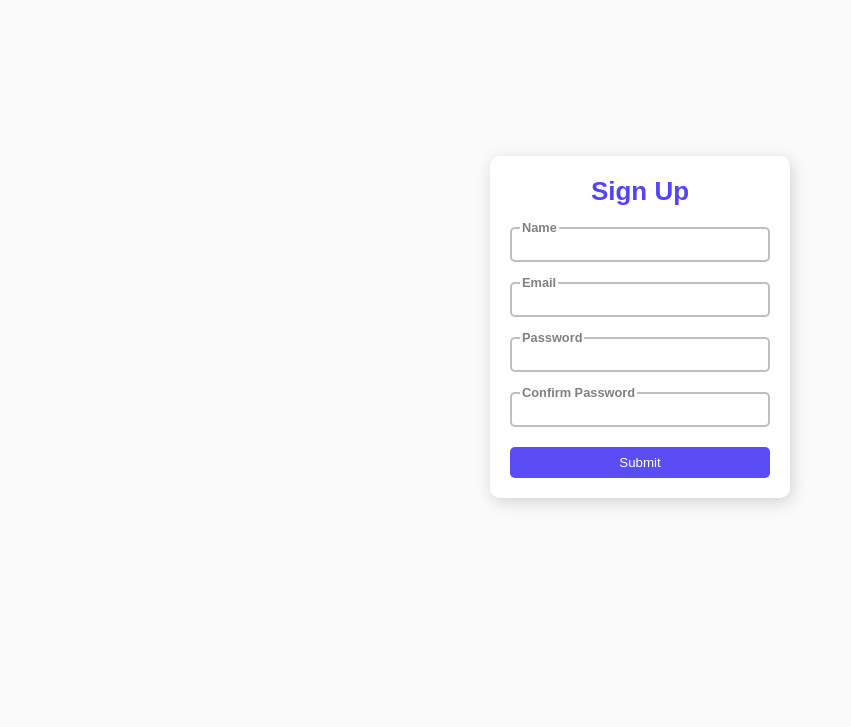
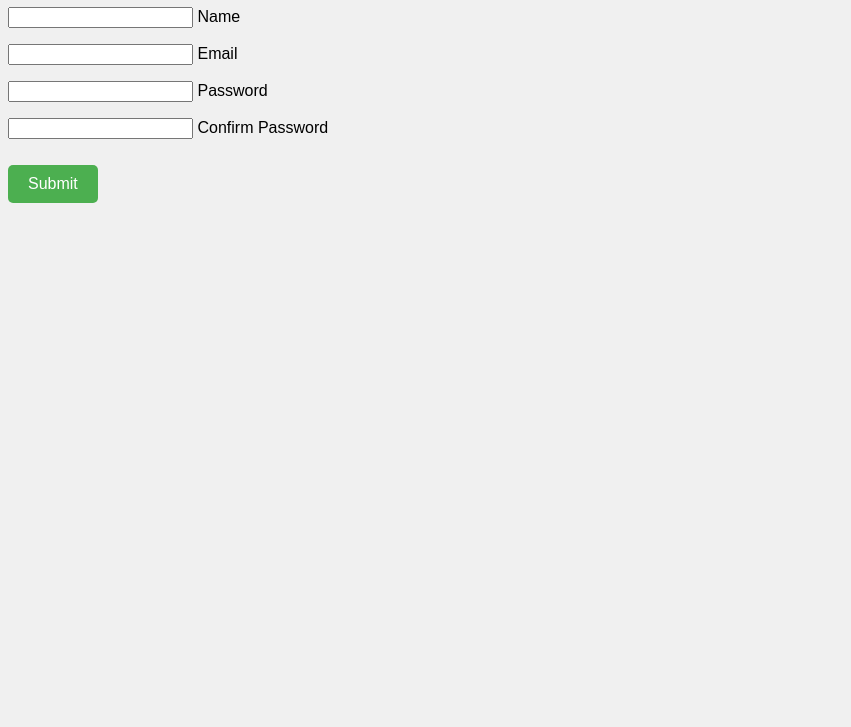
Before and after one commit to JinuSaju/Web-Forms, a plain HTML site: page index.html in a window 1280 px wide. Shown: the part 73-800 px from the top of the page, without its empty margins (0-851 px from the left). Drawn offline with Linux system fonts and the light colour scheme.

Commit message:
Update style.css

```diff
--- a/style.css
+++ b/style.css
@@ -1,84 +1,56 @@
-*{
-      box-sizing: border-box;
-      margin: 0;
-      padding: 0;
+body {
+    font-family: Arial, sans-serif;
+    background-color: #f0f0f0;
 }
-    body{
-      background-color: #fafafa;
-      font-family: Arial, Helvetica, sans-serif;
+
+.container {
+    max-width: 600px;
+    margin: 0 auto;
+    text-align: center;
+    padding: 20px;
+    background-color: #fff;
+    border-radius: 8px;
+    box-shadow: 0 0 10px rgba(0, 0, 0, 0.1);
+}
+
+h1 {
+    color: #333;
+}
+
+.board {
     display: grid;
-      place-items: center;
-      height: 100vh;
+    grid-template-columns: repeat(3, 100px);
+    grid-gap: 10px;
+    margin: 20px auto;
 }
-    h1{
-      font-size: 26px;
-      color: rgb(83, 68, 251);
-      text-align: center;
-    }
-    .vc-input{
-      width: 300px;
-      display: flex;
-      flex-direction: column;
-      box-shadow: 2px 4px 16px rgba(0, 0, 0, 0.16);
-      background-color: white;
-      gap: 20px;
-      padding: 20px;
-      border-radius: 10px;
-      margin: 0 auto;
-    }
-    .vc-input input{
-      border: 2px solid rgba(128, 128, 128, 0.505);
-      outline: none;
-      height: 35px;
-      transition: .5s;
-      color: rgba(128, 128, 128, 0.8);
-      width: 100%;
-      border-radius: 5px;
-      padding: 2px;
-    }
-    .vc-input input:focus{
-      border-color:rgb(91, 77, 245);
-      color: rgb(91, 77, 245);
-    }
-    .vc-input input:focus::placeholder{
-      color: rgb(91, 77, 245);
-    }
-    input::-webkit-outer-spin-button,
-    input::-webkit-inner-spin-button {
-      -webkit-appearance: none;
-      margin: 0;
-    }
-    .vc-input button{
-      background-color: rgb(91, 77, 245);
-      color: white;
-      border-radius: 5px;
-      border: none;
-      padding: 8px;
-      cursor: pointer;
-      transition: .15s;
-    }
-    .vc-input button:hover{
-      background-color:  rgb(72, 56, 246);
-    }
-    .vc-input p{
-      position: relative;
-    }
-    label{
-      position: absolute;
-      top :-7px;
-      left: 10px;
-      background-color: white;
-      padding: 0 2px;
-      font-size: .8rem;
-      font-weight: bold;
-      color: gray ;
-      transition: .5s;
-    }
-    body{
+
+.cell {
+    width: 100px;
+    height: 100px;
+    background-color: #ddd;
     display: flex;
     justify-content: center;
-      padding: 3%;
+    align-items: center;
+    font-size: 2em;
+    cursor: pointer;
 }
-    .vc-input input:focus ~ label{
-      color: rgb(91, 77, 245);
+
+button {
+    background-color: #4CAF50;
+    color: white;
+    padding: 10px 20px;
+    text-align: center;
+    text-decoration: none;
+    display: inline-block;
+    font-size: 16px;
+    margin: 10px 0;
+    cursor: pointer;
+    border: none;
+    border-radius: 5px;
 }
+
+.status {
+    font-size: 1.2em;
+    margin-top: 10px;
+    color: #333;
+}
```
Lines whose indentation alone changed are shown as unchanged.
